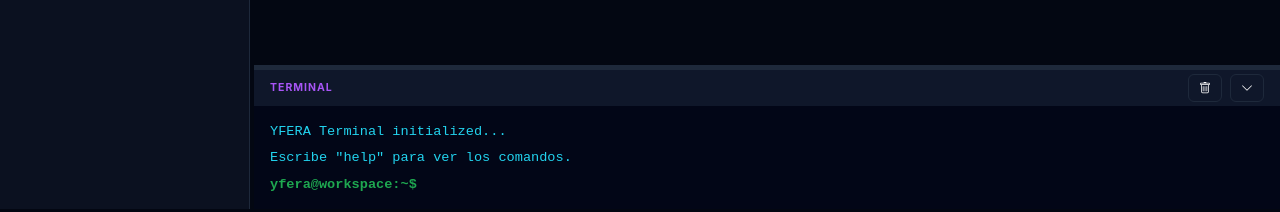
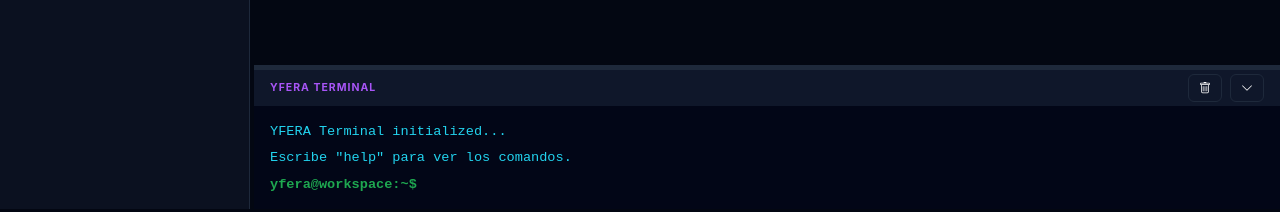
Before and after one commit to pablo-mald03/Proyecto-No2-Compi1, a SvelteKit app in the folder web-proyecto-no2-compi1/: page /framework in a window 1280 px wide. Shown: the part 588-800 px from the top of the page. Built offline with nearby package versions, Linux system fonts and the light colour scheme.

Commit message:
Se ha implementado la delegacion de rol al componente de la terminal

```diff
--- a/web-proyecto-no2-compi1/src/routes/framework/+page.svelte
+++ b/web-proyecto-no2-compi1/src/routes/framework/+page.svelte
@@ -11,6 +11,9 @@
 
 	/*Modal de mensajes*/
 	import ModalMensaje from './componentes/ModalMensaje.svelte';
+
+	/*Terminal del framework*/
+	import Terminal from './componentes/Terminal.svelte';
 
 	/*Metodo para hacer el onLoad*/
 	import { onMount } from 'svelte';
@@ -471,62 +474,7 @@
 			</div>
 
 			{#if fs.showConsole}
-				<div
-					role="button"
-					tabindex="-1"
-					class="resizer-y"
-					onmousedown={startResizing}
-					aria-label="Ajustar consola"
-				></div>
-				<section
-					class="console-panel"
-					style="height: {fs.consoleHeight}px;"
-					transition:slide={{ axis: 'y' }}
-				>
-					<div
-						class="console-header px-3 py-1 d-flex justify-content-between align-items-center fw-bold"
-					>
-						<small>TERMINAL</small>
-						<div class="d-flex gap-2">
-							<button class="btn-icon" onclick={() => fs.clearConsole()} title="Limpiar Consola">
-								<i class="bi bi-trash"></i>
-							</button>
-							<button
-								class="btn-icon"
-								onclick={() => (fs.showConsole = false)}
-								aria-label="Ocultar consola"
-							>
-								<i class="bi bi-chevron-down"></i>
-							</button>
-						</div>
-					</div>
-
-					<div class="console-body p-3" bind:this={consoleBodyRef}>
-						{#each fs.commandHistory as line}
-							<div class="terminal-line">
-								{#if line.type === 'input'}
-									<span class="prompt">yfera@workspace:~$</span>
-									<span class="text-white">{line.text}</span>
-								{:else if line.type === 'system'}
-									<span class="text-cyan">{line.text}</span>
-								{:else}
-									<span class="text-slate-300">{line.text}</span>
-								{/if}
-							</div>
-						{/each}
-
-						<div class="terminal-line active-input">
-							<span class="prompt">yfera@workspace:~$</span>
-							<input
-								type="text"
-								class="terminal-input"
-								bind:value={fs.currentCommand}
-								onkeydown={(e) => fs.handleCommand(e)}
-								autocomplete="off"
-							/>
-						</div>
-					</div>
-				</section>
+				<Terminal {fs} {startResizing} />
 			{/if}
 		</main>
 	</div>
--- a/web-proyecto-no2-compi1/src/routes/framework/componentes/ModalCrear.svelte
+++ b/web-proyecto-no2-compi1/src/routes/framework/componentes/ModalCrear.svelte
@@ -10,12 +10,24 @@
 
 	//Funcion que permite manejar el cierre con la tecla Escape
 	function handleKeyDown(e) {
-		if (e.key === 'Escape') onCancelar();
-		if (e.key === 'Enter' && nombreInput.trim() !== '') onGuardar(nombreInput);
+		if (!show) {
+			return;
+		}
+
+		if (e.key === 'Escape') {
+			onCancelar();
+		}
+
+		if (e.key === 'Enter' && nombreInput.trim() !== '') {
+			e.preventDefault();
+			e.stopPropagation();
+			onGuardar(nombreInput);
+		}
 	}
 </script>
 
 <svelte:window onkeydown={handleKeyDown} />
+
 {#if show}
     <div
         class="modal-overlay position-fixed top-0 start-0 w-100 h-100 d-flex justify-content-center align-items-center"
@@ -26,9 +38,9 @@
                     <i class="bi bi-file-earmark-plus-fill text-cyan"></i>
                     <h6 class="mb-0 fw-bold text-uppercase letter-spacing-1">{titulo}</h6>
                 </div>
-				<button class="btn-close-modal" onclick={onCancelar} aria-label="Boton cancelar"
-					><i class="bi bi-x-lg"></i></button
-				>
+                <button class="btn-close-modal" onclick={onCancelar} aria-label="Boton cancelar">
+                    <i class="bi bi-x-lg"></i>
+                </button>
             </div>
 
             <div class="modal-body-custom p-4">
@@ -37,6 +49,7 @@
                 <div class="input-wrapper">
                     <label for="nombreArchivo" class="input-label">NOMBRE DEL ELEMENTO</label>
                     <div class="input-group-custom">
+                        <!-- svelte-ignore a11y_autofocus -->
                         <input
                             type="text"
                             id="nombreArchivo"
@@ -44,6 +57,7 @@
                             placeholder="ej. mi-archivo"
                             bind:value={nombreInput}
                             autocomplete="off"
+                            autofocus
                         />
                         <div class="input-focus-border"></div>
                     </div>
@@ -57,7 +71,7 @@
                     onclick={() => onGuardar(nombreInput)}
                     disabled={nombreInput.trim() === ''}
                 >
-					<i class="bi bi-plus-lg me-1"></i> CREAR ARCHIVO
+                    <i class="bi bi-plus-lg me-1"></i> CONTINUAR
                 </button>
             </div>
         </div>
--- /dev/null
+++ b/web-proyecto-no2-compi1/src/routes/framework/componentes/Terminal.svelte
@@ -0,0 +1,80 @@
+<script>
+    import { slide } from 'svelte/transition';
+    import { tick } from 'svelte'; // <--- Importamos tick
+
+    // Atributos del el estado global (fs) y la función de resize del padre
+    let { fs, startResizing } = $props();
+
+    // Referencia al contenedor de los mensajes para el auto-scroll
+    let consoleBodyRef = $state();
+
+    /*Efecto que permite generar el scroll*/
+    $effect(() => {
+        if (fs.commandHistory.length && consoleBodyRef) {
+            tick().then(() => {
+                consoleBodyRef.scrollTop = consoleBodyRef.scrollHeight;
+            });
+        }
+    });
+
+</script>
+
+<div
+    role="button"
+    tabindex="-1"
+    class="resizer-y"
+    onmousedown={startResizing}
+    aria-label="Ajustar consola"
+></div>
+
+<section
+    class="console-panel"
+    style="height: {fs.consoleHeight}px;"
+    transition:slide={{ axis: 'y' }}
+>
+    <div class="console-header px-3 py-1 d-flex justify-content-between align-items-center fw-bold">
+        <small>YFERA TERMINAL</small>
+        <div class="d-flex gap-2">
+            <button class="btn-icon" onclick={() => fs.clearConsole()} title="Limpiar Consola">
+                <i class="bi bi-trash"></i>
+            </button>
+            <button
+                class="btn-icon"
+                onclick={() => (fs.showConsole = false)}
+                aria-label="Ocultar consola"
+            >
+                <i class="bi bi-chevron-down"></i>
+            </button>
+        </div>
+    </div>
+
+    <div class="console-body p-3" bind:this={consoleBodyRef}>
+        {#each fs.commandHistory as line}
+            <div class="terminal-line">
+                {#if line.type === 'input'}
+                    <span class="prompt">yfera@workspace:~$</span>
+                    <span class="text-white">{line.text}</span>
+                {:else if line.type === 'system'}
+                    <span class="text-cyan">{line.text}</span>
+                {:else if line.type === 'error'}
+                    <span class="text-danger">{line.text}</span>
+                {:else}
+                    <span class="text-slate-300">{line.text}</span>
+                {/if}
+            </div>
+        {/each}
+
+        <div class="terminal-line active-input">
+            <span class="prompt">yfera@workspace:~$</span>
+            <!-- svelte-ignore a11y_autofocus -->
+            <input
+                type="text"
+                class="terminal-input"
+                bind:value={fs.currentCommand}
+                onkeydown={(e) => fs.handleCommand(e)}
+                autocomplete="off"
+                autofocus
+            />
+        </div>
+    </div>
+</section>
```
Lines whose indentation alone changed are shown as unchanged.
